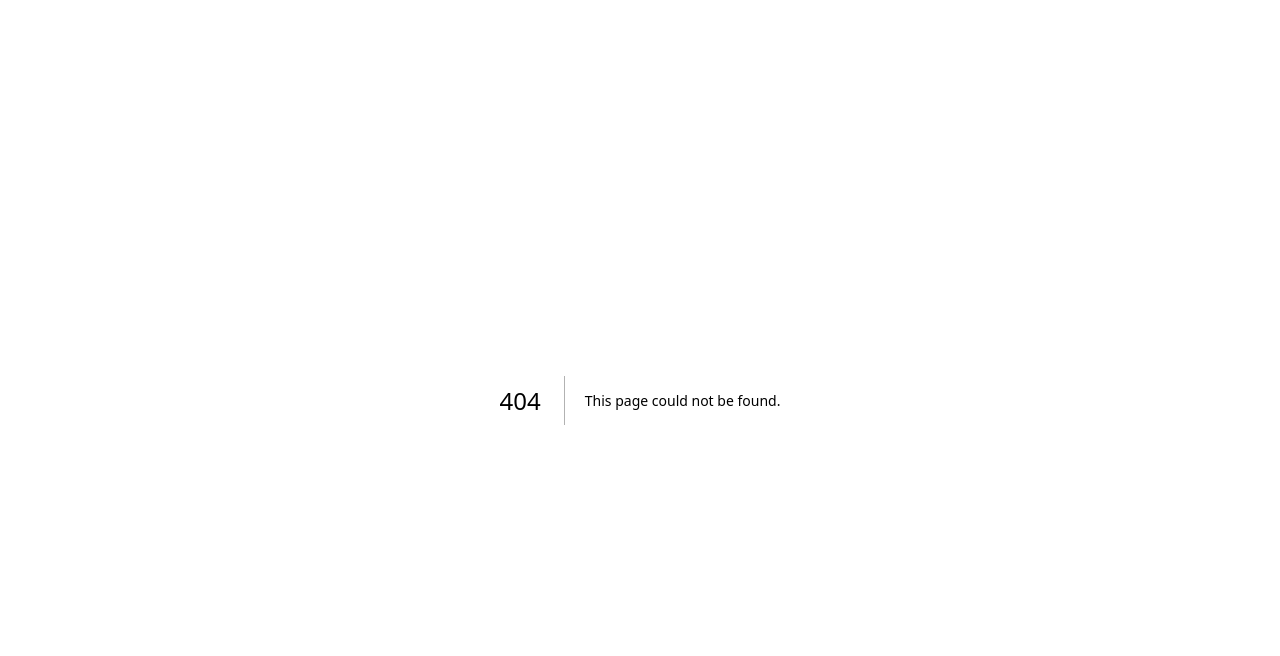
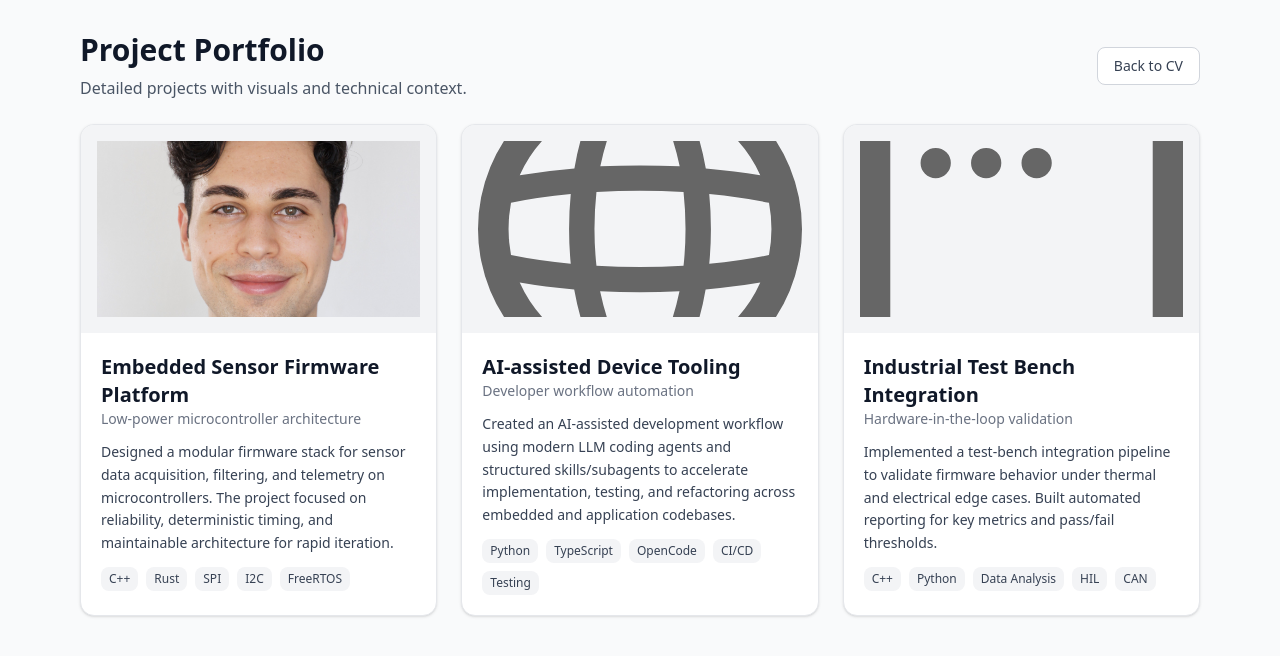
Before and after one commit to TobiasKoehlerETH/TobiasKoehlerETH.github.io, a Next.js app: page /projects in a window 1280 px wide. Before the commit this address had no page. Shown: the top 656 px of the page. Built offline with nearby package versions, Linux system fonts and the light colour scheme.

Commit message:
Add dedicated projects page with detailed project cards

```diff
--- /dev/null
+++ b/src/app/projects/page.tsx
@@ -0,0 +1,88 @@
+import Image from "next/image"
+import Link from "next/link"
+
+interface ProjectDetail {
+  title: string
+  subtitle: string
+  description: string
+  image: string
+  technologies: string[]
+}
+
+const projectDetails: ProjectDetail[] = [
+  {
+    title: "Embedded Sensor Firmware Platform",
+    subtitle: "Low-power microcontroller architecture",
+    description:
+      "Designed a modular firmware stack for sensor data acquisition, filtering, and telemetry on microcontrollers. The project focused on reliability, deterministic timing, and maintainable architecture for rapid iteration.",
+    image: "/profile.jpg",
+    technologies: ["C++", "Rust", "SPI", "I2C", "FreeRTOS"],
+  },
+  {
+    title: "AI-assisted Device Tooling",
+    subtitle: "Developer workflow automation",
+    description:
+      "Created an AI-assisted development workflow using modern LLM coding agents and structured skills/subagents to accelerate implementation, testing, and refactoring across embedded and application codebases.",
+    image: "/globe.svg",
+    technologies: ["Python", "TypeScript", "OpenCode", "CI/CD", "Testing"],
+  },
+  {
+    title: "Industrial Test Bench Integration",
+    subtitle: "Hardware-in-the-loop validation",
+    description:
+      "Implemented a test-bench integration pipeline to validate firmware behavior under thermal and electrical edge cases. Built automated reporting for key metrics and pass/fail thresholds.",
+    image: "/window.svg",
+    technologies: ["C++", "Python", "Data Analysis", "HIL", "CAN"],
+  },
+]
+
+export default function ProjectsPage() {
+  return (
+    <main className="min-h-screen bg-gray-50 py-8">
+      <div className="mx-auto max-w-6xl px-4">
+        <div className="mb-6 flex items-center justify-between">
+          <div>
+            <h1 className="text-3xl font-bold text-gray-900">Project Portfolio</h1>
+            <p className="mt-2 text-gray-600">Detailed projects with visuals and technical context.</p>
+          </div>
+          <Link
+            href="/"
+            className="rounded-md border border-gray-300 bg-white px-4 py-2 text-sm font-medium text-gray-700 transition-colors hover:bg-gray-100"
+          >
+            Back to CV
+          </Link>
+        </div>
+
+        <div className="grid grid-cols-1 gap-6 md:grid-cols-2 lg:grid-cols-3">
+          {projectDetails.map((project) => (
+            <article key={project.title} className="overflow-hidden rounded-xl border border-gray-200 bg-white shadow-sm">
+              <div className="relative h-52 w-full bg-gray-100">
+                <Image src={project.image} alt={project.title} fill className="object-cover p-4" />
+              </div>
+
+              <div className="space-y-3 p-5">
+                <div>
+                  <h2 className="text-xl font-semibold text-gray-900">{project.title}</h2>
+                  <p className="text-sm font-medium text-gray-500">{project.subtitle}</p>
+                </div>
+
+                <p className="text-sm leading-relaxed text-gray-700">{project.description}</p>
+
+                <div className="flex flex-wrap gap-2">
+                  {project.technologies.map((technology) => (
+                    <span
+                      key={technology}
+                      className="rounded-md bg-gray-100 px-2 py-1 text-xs font-medium text-gray-700"
+                    >
+                      {technology}
+                    </span>
+                  ))}
+                </div>
+              </div>
+            </article>
+          ))}
+        </div>
+      </div>
+    </main>
+  )
+}
--- a/src/components/cv/CVHeader.tsx
+++ b/src/components/cv/CVHeader.tsx
@@ -9,6 +9,7 @@
  */
 
 import React from "react"
+import Link from "next/link"
 import { Avatar, AvatarFallback, AvatarImage } from "@/components/ui/avatar"
 
 interface CVHeaderProps {
@@ -35,6 +36,14 @@ export const CVHeader = ({
         <h2 className="text-xl text-gray-600 font-medium">
           {title}
         </h2>
+        <div className="mt-4">
+          <Link
+            href="/projects"
+            className="inline-flex rounded-md border border-gray-300 px-3 py-2 text-sm font-medium text-gray-700 transition-colors hover:bg-gray-100"
+          >
+            View Project Portfolio
+          </Link>
+        </div>
       </div>
 
       {/* Profile Image */}
--- a/src/data/cvData.ts
+++ b/src/data/cvData.ts
@@ -139,6 +139,7 @@ export const cvData: CVData = {
   technicalSkills: [
     "CAD Design and Simulations in NX, SolidWorks, COMSOL and Ansys",
     "Programming with C++, Python, TypeScript and MATLAB",
+    "Latest LLM coding agents and tools (including OpenCode with skills and subagents) across Rust, Python, TypeScript, and C++ for embedded microcontroller firmware development",
     "Manufacturing technology: Turning, CNC milling, MIG/MAG welding and additive manufacturing (3D printing)",
     "Mechatronics",
     "PCB Design with KiCad",
```
